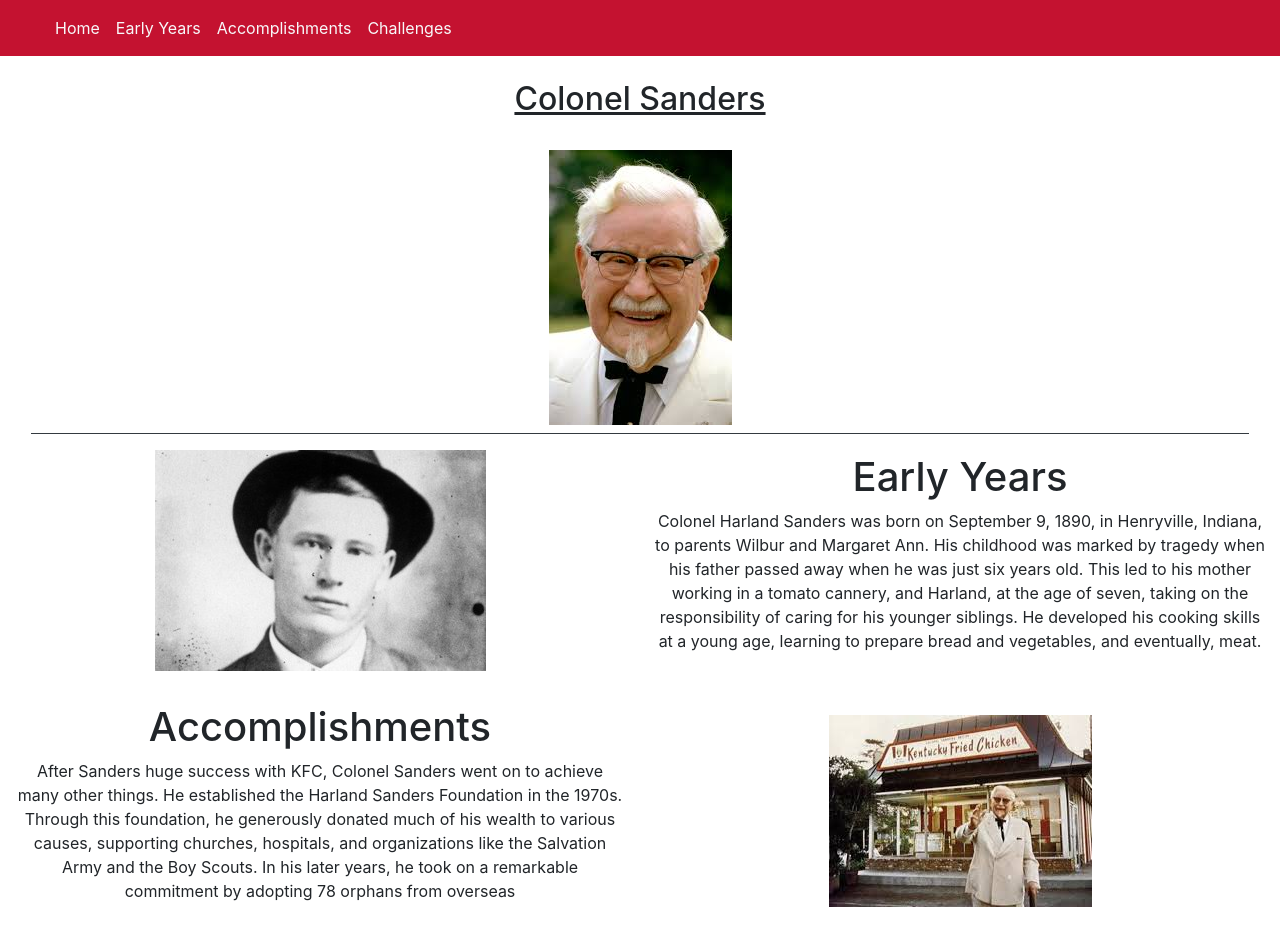
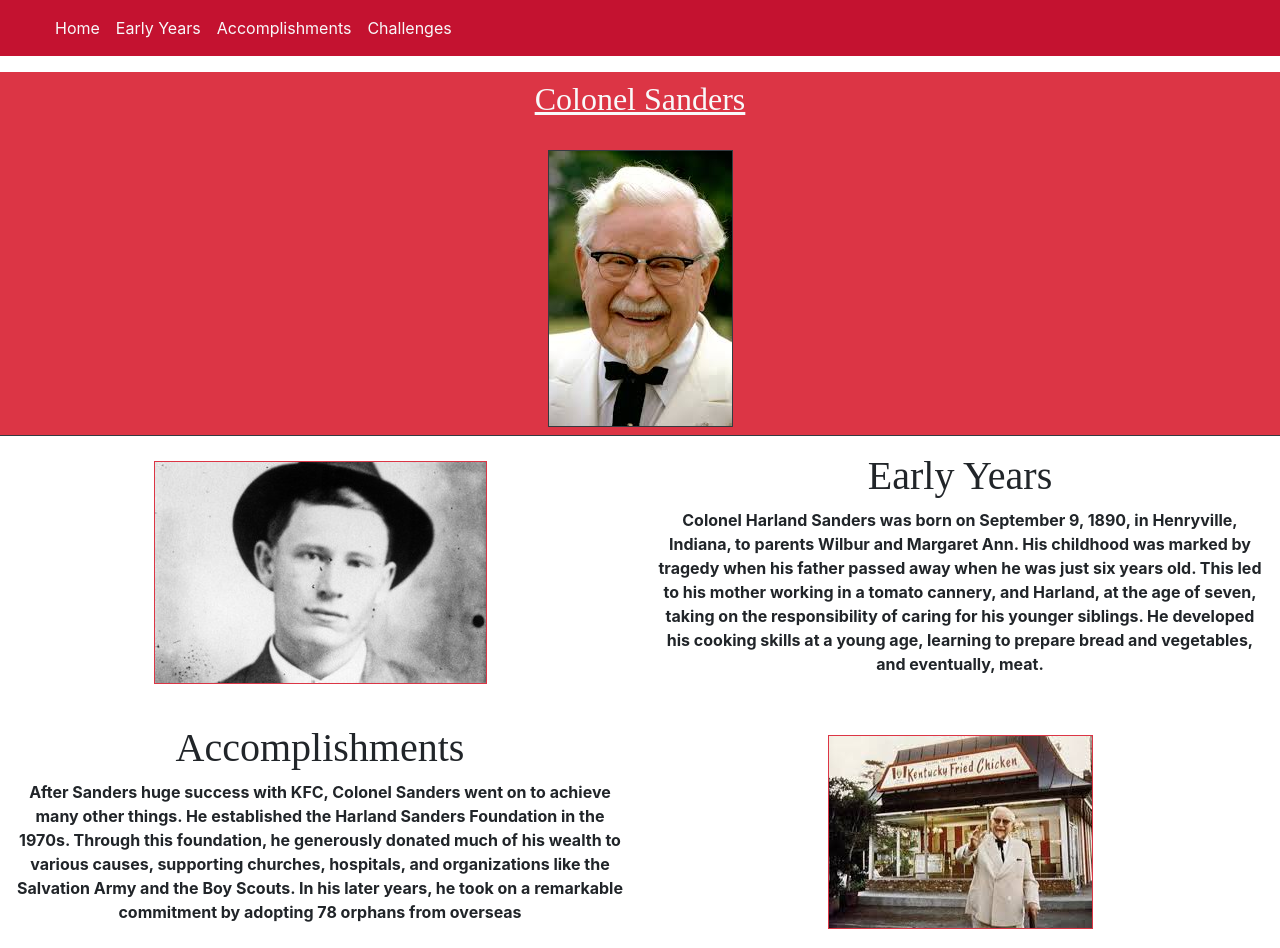
Before and after one commit to chrisk4040/Famousperson, a plain HTML site: page index.html in a window 1280 px wide. Shown: the top 948 px of the page. Drawn offline with nearby package versions, Linux system fonts and the light colour scheme; a web font is replaced by a local one.

Commit message:
css stylings

```diff
--- a/index.html
+++ b/index.html
@@ -7,6 +7,7 @@
     <meta charset="utf-8" />
     <meta name="viewport" content="width=device-width, initial-scale=1, shrink-to-fit=no" />
     <link rel="stylesheet" href="style.css">
+    <link rel="stylesheet" href="https://use.typekit.net/nll6umg.css">
 
     <!-- Bootstrap CSS v5.2.1 -->
     <link href="https://cdn.jsdelivr.net/npm/bootstrap@5.3.2/dist/css/bootstrap.min.css" rel="stylesheet"
@@ -48,19 +49,20 @@
 
         <body id="bod">
             <div class="container-fluid mt-3">
-                <div class="row justify-content-center m-3 ">
+                <div class="row justify-content-center my-3 bg-danger">
                     <div class="col-12 text-center py-2 ">
                         <!--first row with main image-->
-                        <h2 id="Home"><u>Colonel Sanders</u></h2>
+                        <h2 class="text-light" id="Home"><u>Colonel Sanders</u></h2>
                     </div>
                     <div class="col-12 text-center d-sm-none d-md-block mt-3 border-bottom border-3 border-dark pb-2">
-                        <img src="./img/download (7).jpeg" class="img-fluid" alt="Centered Image">
+                        <img src="./img/download (7).jpeg" class="img-fluid border border-dark border-3"
+                            alt="Centered Image">
                     </div>
                 </div>
                 <div class="row justify-content-center align-items-center">
                     <!-- 6 col-6 columns -->
                     <div class="col-md-6 col-12 mb-3 order-sm-1 order-md-1 text-center" id="Early">
-                        <img src="./img/csandersyoung.jpg" class="img-fluid" alt="">
+                        <img src="./img/csandersyoung.jpg" class="img-fluid border border-danger border-3" alt="">
                     </div>
                     <div class="col-md-6 col-12 mb-3  order-sm-2 order-md-2 text-center">
                         <!--early years div-->
@@ -89,11 +91,11 @@
                     </div>
                     <div class="col-md-6 col-12 mb-3 order-sm-3 order-md-4 text-center" id="acc">
                         <!--accomplisment photo-->
-                        <img src="./img/csanderold.jpg" class="img-fluid" alt="">
+                        <img src="./img/csanderold.jpg" class="img-fluid border border-danger border-3" alt="">
                     </div>
                     <div class="col-md-6 col-12 mb-3 order-sm-5 order-md-5 text-center" id="chall">
                         <!--challenges photo-->
-                        <img src="./img/bwcsanders.jpg" class="img-fluid" alt="">
+                        <img src="./img/bwcsanders.jpg" class="img-fluid border border-danger border-3" alt="">
                     </div>
                     <div class="col-md-6 col-12 mb-3 order-sm-6 order-md-6 text-center p-3">
                         <h1 class="d-sm-none d-md-block">Challenges</h1>
@@ -109,10 +111,10 @@
                     <!-- 2 additional col-12 columns -->
                     <!--embded  video-->
 
-                    <div class="col-12 my-3 text-center order-7">
+                    <div class="col-12 my-3 text-center order-7 ">
                         <iframe width="560" height="315"
                             src="https://www.youtube.com/embed/TLTO0X9AG-A?si=GPU-OX6QdJ0oDnNb"
-                            title="YouTube video player" frameborder="0"
+                            title="YouTube video player" frameborder="2"
                             allow="accelerometer; autoplay; clipboard-write; encrypted-media; gyroscope; picture-in-picture; web-share"
                             referrerpolicy="strict-origin-when-cross-origin" allowfullscreen></iframe>
                     </div>
--- a/style.css
+++ b/style.css
@@ -4,6 +4,12 @@
     ;
 }
 
-#bod {
 
+
+h1, h2 {
+    font-family: "quador", serif;
+    font-weight: 600;
+    font-style: normal;
 }
+
+p {font-weight: bold;}
```
Also changed, not shown: img/kfclog.jpg (added).
